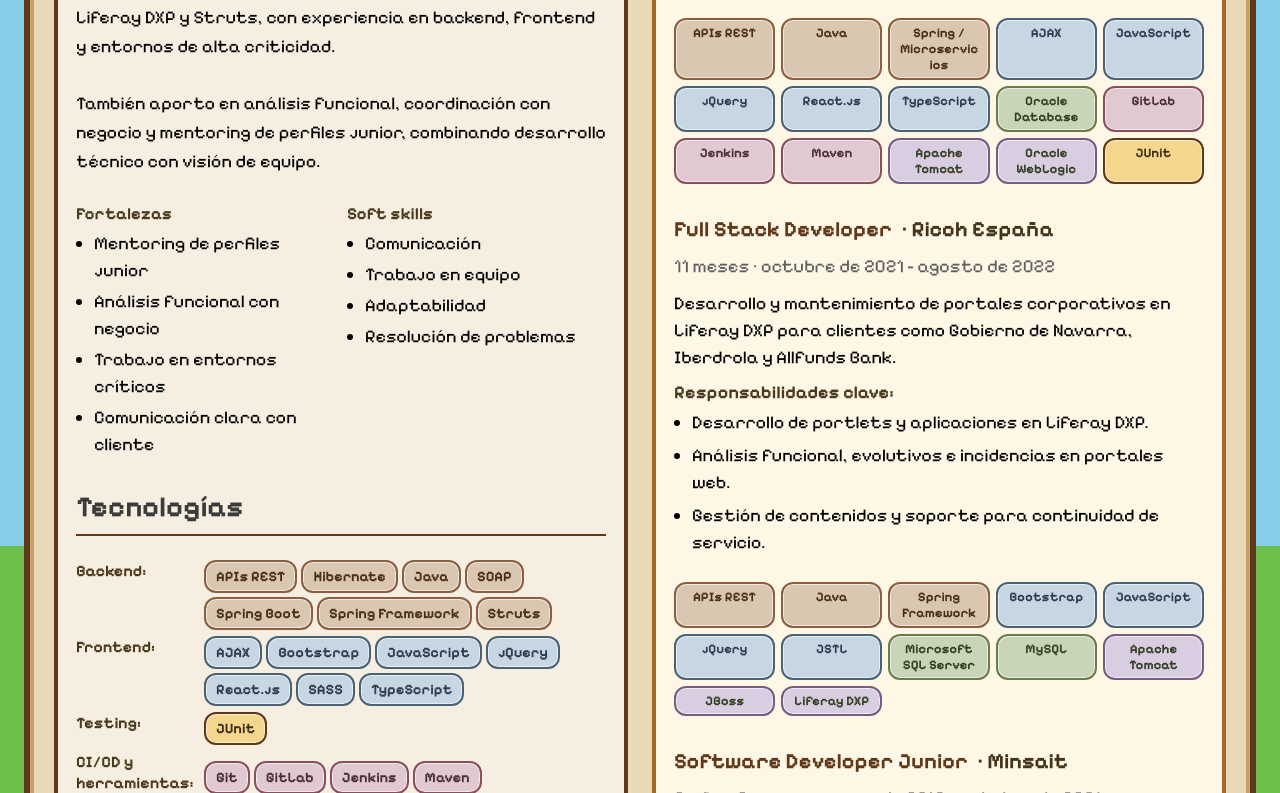
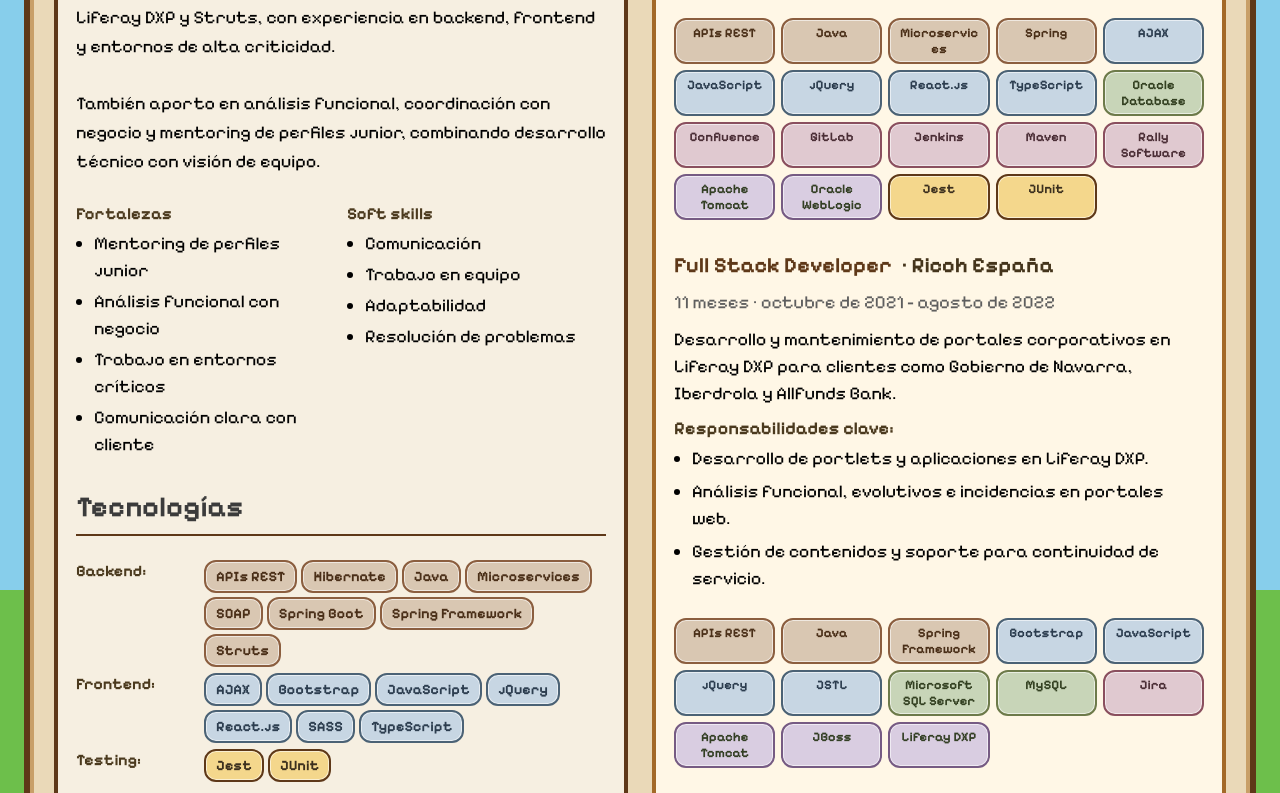
Before and after one commit to AndreiTora/CV-MainCharacter-REACT, a React (Vite) app: page / in a window 1280 px wide. Shown: the part 767-1560 px from the top of the page. Built offline with nearby package versions, Linux system fonts and the light colour scheme.

Commit message:
Se añaden popups (react-tooltip) con el nivel de las habilidades en las capsulas. También se añaden más habilidades y herramientas.

```diff
--- a/package.json
+++ b/package.json
@@ -14,7 +14,8 @@
   "dependencies": {
     "framer-motion": "^12.0.0",
     "react": "^19.0.0",
-    "react-dom": "^19.0.0"
+    "react-dom": "^19.0.0",
+    "react-tooltip": "^6.0.8"
   },
   "devDependencies": {
     "@vitejs/plugin-react": "^5.0.0",
--- a/src/App.jsx
+++ b/src/App.jsx
@@ -50,7 +50,7 @@
                 <Studies studies={studies} certificates={certificates} />
               </section>
 
-              <Experience experience={experience} />
+              <Experience experience={experience} skills={skills} />
             </div>
           </div>
         </div>
--- a/src/components/Experience.jsx
+++ b/src/components/Experience.jsx
@@ -1,9 +1,99 @@
 import { motion } from 'framer-motion';
+import { Tooltip } from 'react-tooltip';
 import { getTechChipClass } from '../utils/getTechChipClass';
 import { getDurationFromPeriod } from '../utils/getDurationFromPeriod';
 import { sortTechChipsByColor } from '../utils/sortTechChipsByColor';
 
-export default function Experience({ experience = [] }) {
+const DEFAULT_SKILL_LEVEL = 'Intermedio';
+const MAX_LEVEL_SCORE = 3;
+
+function normalizeText(value = '') {
+  return String(value)
+    .normalize('NFD')
+    .replace(/[\u0300-\u036f]/g, '')
+    .toLowerCase()
+    .trim();
+}
+
+function getScoreFromLevel(level = '') {
+  const normalizedLevel = normalizeText(level);
+
+  if (/experto|avanzado|alto|senior/.test(normalizedLevel)) {
+    return 3;
+  }
+
+  if (/intermedio|medio/.test(normalizedLevel)) {
+    return 2;
+  }
+
+  if (/basico|bajo|junior|inicial/.test(normalizedLevel)) {
+    return 1;
+  }
+
+  return 2;
+}
+
+function clampScore(score) {
+  const numericScore = Number(score);
+  if (!Number.isFinite(numericScore)) {
+    return 2;
+  }
+
+  return Math.max(1, Math.min(MAX_LEVEL_SCORE, Math.round(numericScore)));
+}
+
+function getDotClassFromScore(score) {
+  if (score >= 3) {
+    return 'skill-level-dot-high';
+  }
+
+  if (score >= 2) {
+    return 'skill-level-dot-medium';
+  }
+
+  return 'skill-level-dot-low';
+}
+
+function getSkillName(skill) {
+  if (typeof skill === 'string') {
+    return skill;
+  }
+
+  if (skill && typeof skill === 'object') {
+    return String(skill.name ?? skill.label ?? '').trim();
+  }
+
+  return '';
+}
+
+function buildSkillLevelMap(skills = []) {
+  const levelMap = new Map();
+
+  skills.forEach(({ items = [] }) => {
+    items.forEach((skill) => {
+      const name = getSkillName(skill);
+      if (!name) return;
+
+      const level = typeof skill === 'object' && skill !== null
+        ? String(skill.level ?? DEFAULT_SKILL_LEVEL).trim()
+        : DEFAULT_SKILL_LEVEL;
+      const rawScore = typeof skill === 'object' && skill !== null ? Number(skill.score) : NaN;
+      const score = Number.isFinite(rawScore) ? clampScore(rawScore) : clampScore(getScoreFromLevel(level));
+
+      levelMap.set(normalizeText(name), { level, score });
+    });
+  });
+
+  return levelMap;
+}
+
+export default function Experience({ experience = [], skills = [] }) {
+  const skillLevelMap = buildSkillLevelMap(skills);
+
+  const resolveSkillLevel = (techName) => {
+    return skillLevelMap.get(normalizeText(techName)) ?? { level: DEFAULT_SKILL_LEVEL, score: 2 };
+  };
+
   const containerVariants = {
     hidden: { opacity: 0 },
     visible: {
@@ -81,9 +171,23 @@
           {technologies && (
             <div className="experience-tech-section">
               <div className="experience-tech-grid">
-                {sortTechChipsByColor(technologies.split('·').map(item => item.trim()).filter(Boolean)).map(name => (
-                  <span key={name} className={`experience-tech-chip ${getTechChipClass(name)}`}>{name}</span>
-                ))}
+                {sortTechChipsByColor(technologies.split('·').map(item => item.trim()).filter(Boolean)).map(name => {
+                  const { level, score } = resolveSkillLevel(name);
+                  const dotClass = getDotClassFromScore(score);
+
+                  return (
+                    <span
+                      key={name}
+                      className={`experience-tech-chip ${getTechChipClass(name)}`}
+                      data-tooltip-id="experience-level-tooltip"
+                      data-level={String(score)}
+                      data-level-label={level}
+                      data-level-dot-class={dotClass}
+                    >
+                      {name}
+                    </span>
+                  );
+                })}
               </div>
             </div>
           )}
@@ -91,6 +195,23 @@
         );
       })}
       </motion.div>
+      <Tooltip
+        id="experience-level-tooltip"
+        className="skills-level-tooltip"
+        place="top"
+        render={({ activeAnchor }) => {
+          const score = clampScore(activeAnchor?.getAttribute('data-level'));
+          const levelLabel = activeAnchor?.getAttribute('data-level-label') ?? DEFAULT_SKILL_LEVEL;
+          const dotClass = activeAnchor?.getAttribute('data-level-dot-class') ?? getDotClassFromScore(score);
+
+          return (
+            <span className="skill-level-tooltip-content">
+              <span className={`skill-level-dot ${dotClass}`} />
+              <span>{`Nivel ${score}/${MAX_LEVEL_SCORE} (${levelLabel})`}</span>
+            </span>
+          );
+        }}
+      />
     </motion.section>
   );
 }
--- a/src/components/Skills.jsx
+++ b/src/components/Skills.jsx
@@ -1,6 +1,93 @@
+import { Fragment } from 'react';
 import { motion } from 'framer-motion';
+import { Tooltip } from 'react-tooltip';
 import { getTechChipClass } from '../utils/getTechChipClass';
 import { sortTechChipsByColor } from '../utils/sortTechChipsByColor';
+
+const DEFAULT_SKILL_LEVEL = 'Intermedio';
+const MAX_LEVEL_SCORE = 3;
+
+function getSkillData(skill) {
+  if (typeof skill === 'string') {
+    return { name: skill, level: DEFAULT_SKILL_LEVEL, score: 2 };
+  }
+
+  if (skill && typeof skill === 'object') {
+    const rawScore = Number(skill.score);
+
+    return {
+      name: String(skill.name ?? skill.label ?? '').trim(),
+      level: String(skill.level ?? DEFAULT_SKILL_LEVEL).trim(),
+      score: Number.isFinite(rawScore) ? rawScore : null,
+    };
+  }
+
+  return { name: '', level: DEFAULT_SKILL_LEVEL, score: 2 };
+}
+
+function normalizeLevel(level = '') {
+  return level
+    .normalize('NFD')
+    .replace(/[\u0300-\u036f]/g, '')
+    .toLowerCase();
+}
+
+function getLevelDotClass(level = '') {
+  const normalizedLevel = normalizeLevel(level);
+
+  if (/experto|avanzado|alto|senior/.test(normalizedLevel)) {
+    return 'skill-level-dot-high';
+  }
+
+  if (/intermedio|medio/.test(normalizedLevel)) {
+    return 'skill-level-dot-medium';
+  }
+
+  if (/basico|bajo|junior|inicial/.test(normalizedLevel)) {
+    return 'skill-level-dot-low';
+  }
+
+  return 'skill-level-dot-unknown';
+}
+
+function getScoreFromLevel(level = '') {
+  const normalizedLevel = normalizeLevel(level);
+
+  if (/experto|avanzado|alto|senior/.test(normalizedLevel)) {
+    return 3;
+  }
+
+  if (/intermedio|medio/.test(normalizedLevel)) {
+    return 2;
+  }
+
+  if (/basico|bajo|junior|inicial/.test(normalizedLevel)) {
+    return 1;
+  }
+
+  return 2;
+}
+
+function clampScore(score) {
+  const numericScore = Number(score);
+  if (!Number.isFinite(numericScore)) {
+    return 2;
+  }
+
+  return Math.max(1, Math.min(MAX_LEVEL_SCORE, Math.round(numericScore)));
+}
+
+function getDotClassFromScore(score) {
+  if (score >= 3) {
+    return 'skill-level-dot-high';
+  }
+
+  if (score >= 2) {
+    return 'skill-level-dot-medium';
+  }
+
+  return 'skill-level-dot-low';
+}
 
 export default function Skills({ skills = [] }) {
   const categoryVariants = {
@@ -53,8 +140,8 @@
         viewport={{ once: true, amount: 0.1 }}
       >
         {skills.map(({ category, items }, i) => (
+          <Fragment key={category}>
             <motion.article
-            key={category}
               className="skills-group-card"
               custom={i}
               variants={categoryVariants}
@@ -79,10 +166,19 @@
                 whileInView="visible"
                 viewport={{ once: true }}
               >
-              {sortTechChipsByColor(items).map((name, j) => (
+                {sortTechChipsByColor(items).map((skill, j) => {
+                  const { name, level, score } = getSkillData(skill);
+                  const finalScore = clampScore(score ?? getScoreFromLevel(level));
+                  const dotClass = getDotClassFromScore(finalScore);
+
+                  return (
                     <motion.span
-                  key={name}
+                      key={`${name}-${j}`}
                       className={`experience-tech-chip ${getTechChipClass(name)}`}
+                      data-tooltip-id="skills-level-tooltip"
+                      data-level={String(finalScore)}
+                      data-level-label={level}
+                      data-level-dot-class={dotClass}
                       custom={j}
                       variants={chipVariants}
                       initial="hidden"
@@ -91,10 +187,29 @@
                     >
                       {name}
                     </motion.span>
-              ))}
+                  );
+                })}
               </motion.div>
             </motion.article>
+          </Fragment>
         ))}
+        <Tooltip
+          id="skills-level-tooltip"
+          className="skills-level-tooltip"
+          place="top"
+          render={({ activeAnchor }) => {
+            const score = clampScore(activeAnchor?.getAttribute('data-level'));
+            const levelLabel = activeAnchor?.getAttribute('data-level-label') ?? DEFAULT_SKILL_LEVEL;
+            const dotClass = activeAnchor?.getAttribute('data-level-dot-class') ?? getLevelDotClass(levelLabel);
+
+            return (
+              <span className="skill-level-tooltip-content">
+                <span className={`skill-level-dot ${dotClass}`} />
+                <span>{`Nivel ${score}/${MAX_LEVEL_SCORE} (${levelLabel})`}</span>
+              </span>
+            );
+          }}
+        />
       </motion.div>
     </motion.section>
   );
--- a/src/data/profile.json
+++ b/src/data/profile.json
@@ -44,7 +44,7 @@
         "Desarrollo backend con Java y frontend con React en entornos de alta criticidad.",
         "Documentación funcional y técnica trazable y monitorización de despliegues en entornos productivos."
       ],
-      "technologies": "Java · Spring / Microservicios · APIs REST · React.js · TypeScript · JavaScript · Oracle Database · Maven · Jenkins · Apache Tomcat · Oracle WebLogic · JUnit · jQuery · AJAX · GitLab"
+      "technologies": "Java · Spring · APIs REST · Microservices ·React.js · TypeScript · JavaScript · Oracle Database · Maven · Jenkins · Apache Tomcat · Oracle WebLogic · JUnit · jQuery · AJAX · GitLab · Rally Software · Confluence · Jest"
     },
     {
       "title": "Full Stack Developer",
@@ -58,7 +58,7 @@
         "Análisis funcional, evolutivos e incidencias en portales web.",
         "Gestión de contenidos y soporte para continuidad de servicio."
       ],
-      "technologies": "Java · Liferay DXP · Spring Framework · APIs REST · JavaScript · jQuery · JSTL · Bootstrap · JBoss · Apache Tomcat · Microsoft SQL Server · MySQL"
+      "technologies": "Java · Liferay DXP · Spring Framework · APIs REST · JavaScript · jQuery · JSTL · Bootstrap · JBoss · Apache Tomcat · Microsoft SQL Server · MySQL · Jira"
     },
     {
       "title": "Software Developer Junior",
@@ -72,33 +72,71 @@
         "Resolución de incidencias y soporte a usuarios.",
         "Maquetación de interfaces y colaboración funcional."
       ],
-      "technologies": "Java · Apache Tomcat · Jenkins · JavaScript · Struts 2 · Spring Framework · Hibernate · PostgreSQL · Oracle · jQuery · AJAX · SASS · Bootstrap · SOAP · Liferay 7 · Git"
+      "technologies": "Java · Apache Tomcat · Jenkins · JavaScript · Struts 2 · Spring Framework · Hibernate · PostgreSQL · Oracle · jQuery · AJAX · SASS · Bootstrap · SOAP · Liferay 7 · Git · Jira"
     }
   ],
   "skills": [
     {
       "category": "Backend",
-      "items": ["Java", "Spring Boot", "Spring Framework", "APIs REST", "SOAP", "Struts", "Hibernate"]
+      "items": [
+        { "name": "Java", "level": "Avanzado" },
+        { "name": "Spring Boot", "level": "Avanzado" },
+        { "name": "Spring Framework", "level": "Avanzado" },
+        { "name": "Microservices", "level": "Intermedio" },
+        { "name": "APIs REST", "level": "Avanzado" },
+        { "name": "SOAP", "level": "Intermedio" },
+        { "name": "Struts", "level": "Intermedio" },
+        { "name": "Hibernate", "level": "Intermedio" }
+      ]
     },
     {
       "category": "Frontend",
-      "items": ["React.js", "JavaScript", "TypeScript", "jQuery", "Bootstrap", "SASS", "AJAX"]
+      "items": [
+        { "name": "React.js", "level": "Avanzado" },
+        { "name": "JavaScript", "level": "Avanzado" },
+        { "name": "TypeScript", "level": "Intermedio" },
+        { "name": "jQuery", "level": "Avanzado" },
+        { "name": "Bootstrap", "level": "Intermedio" },
+        { "name": "SASS", "level": "Intermedio" },
+        { "name": "AJAX", "level": "Intermedio" }
+      ]
     },
     {
       "category": "Testing",
-      "items": ["JUnit"]
+      "items": [
+        { "name": "JUnit", "level": "Intermedio" },
+        { "name": "Jest", "level": "Basico" }
+      ]
     },
     {
       "category": "CI/CD y herramientas",
-      "items": ["Maven", "Jenkins", "GitLab", "Git"]
+      "items": [
+        { "name": "Maven", "level": "Intermedio" },
+        { "name": "Jenkins", "level": "Intermedio" },
+        { "name": "GitLab", "level": "Avanzado" },
+        { "name": "Git", "level": "Avanzado" },
+        { "name": "Jira", "level": "Avanzado" },
+        { "name": "Rally Software", "level": "Avanzado" },
+        { "name": "Confluence", "level": "Avanzado" }
+      ]
     },
     {
       "category": "Bases de datos",
-      "items": ["Oracle Database", "PostgreSQL", "MySQL", "Microsoft SQL Server"]
+      "items": [
+        { "name": "Oracle Database", "level": "Avanzado" },
+        { "name": "PostgreSQL", "level": "Avanzado" },
+        { "name": "MySQL", "level": "Avanzado" },
+        { "name": "Microsoft SQL Server", "level": "Avanzado" }
+      ]
     },
     {
       "category": "Plataformas",
-      "items": ["Liferay DXP", "Apache Tomcat", "Oracle WebLogic", "JBoss"]
+      "items": [
+        { "name": "Liferay DXP", "level": "Basico" },
+        { "name": "Apache Tomcat", "level": "Avanzado" },
+        { "name": "Oracle WebLogic", "level": "Intermedio" },
+        { "name": "JBoss", "level": "Basico" }
+      ]
     }
   ]
 }
--- a/src/main.jsx
+++ b/src/main.jsx
@@ -1,5 +1,6 @@
 import React from "react";
 import ReactDOM from "react-dom/client";
+import "react-tooltip/dist/react-tooltip.css";
 import App from "./App";
 import "./index.scss";
 
--- a/src/utils/getTechChipClass.js
+++ b/src/utils/getTechChipClass.js
@@ -1,9 +1,9 @@
 export function getTechChipClass(name) {
   const tech = String(name).toLowerCase();
-  if (/\bjava\b|spring|hibernate|struts|soap|microservicios|apis? rest|rest/.test(tech)) return 'tech-chip-backend';
+  if (/\bjava\b|spring|hibernate|struts|soap|microservicios|microservices|apis? rest|rest/.test(tech)) return 'tech-chip-backend';
   if (/react|typescript|javascript|jquery|bootstrap|jstl|sass|ajax/.test(tech)) return 'tech-chip-frontend';
   if (/liferay|jboss|apache tomcat|oracle weblogic/.test(tech)) return 'tech-chip-platform';
   if (/oracle|microsoft sql server|mysql|postgresql|database/.test(tech)) return 'tech-chip-db';
-  if (/maven|jenkins|gitlab|git/.test(tech)) return 'tech-chip-devops';
+  if (/maven|jira|confluence|rally software|jenkins|gitlab|git/.test(tech)) return 'tech-chip-devops';
   return 'tech-chip-default';
 }
--- a/src/utils/sortTechChipsByColor.js
+++ b/src/utils/sortTechChipsByColor.js
@@ -9,10 +9,24 @@
   'tech-chip-default': 6,
 };
 
+function getSkillName(skill) {
+  if (typeof skill === 'string') {
+    return skill;
+  }
+
+  if (skill && typeof skill === 'object') {
+    return String(skill.name ?? skill.label ?? '').trim();
+  }
+
+  return '';
+}
+
 export function sortTechChipsByColor(names = []) {
   return [...names].sort((a, b) => {
-    const classA = getTechChipClass(a);
-    const classB = getTechChipClass(b);
+    const nameA = getSkillName(a);
+    const nameB = getSkillName(b);
+    const classA = getTechChipClass(nameA);
+    const classB = getTechChipClass(nameB);
     const orderA = colorPriority[classA] ?? Number.MAX_SAFE_INTEGER;
     const orderB = colorPriority[classB] ?? Number.MAX_SAFE_INTEGER;
 
@@ -20,6 +34,6 @@
       return orderA - orderB;
     }
 
-    return String(a).localeCompare(String(b), 'es', { sensitivity: 'base' });
+    return nameA.localeCompare(nameB, 'es', { sensitivity: 'base' });
   });
 }
```
Also changed, not shown: src/index.scss (+43 -0 lines), 1 other file (tests, documents, lock files or other folders). Lines whose indentation alone changed are shown as unchanged.
